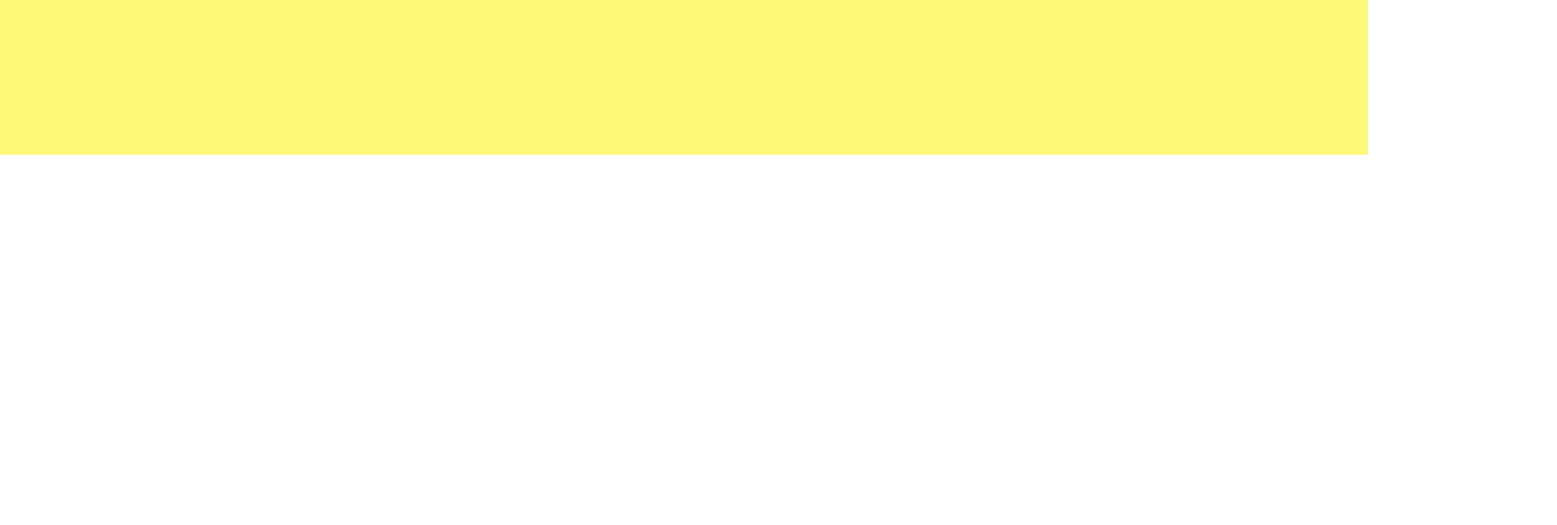
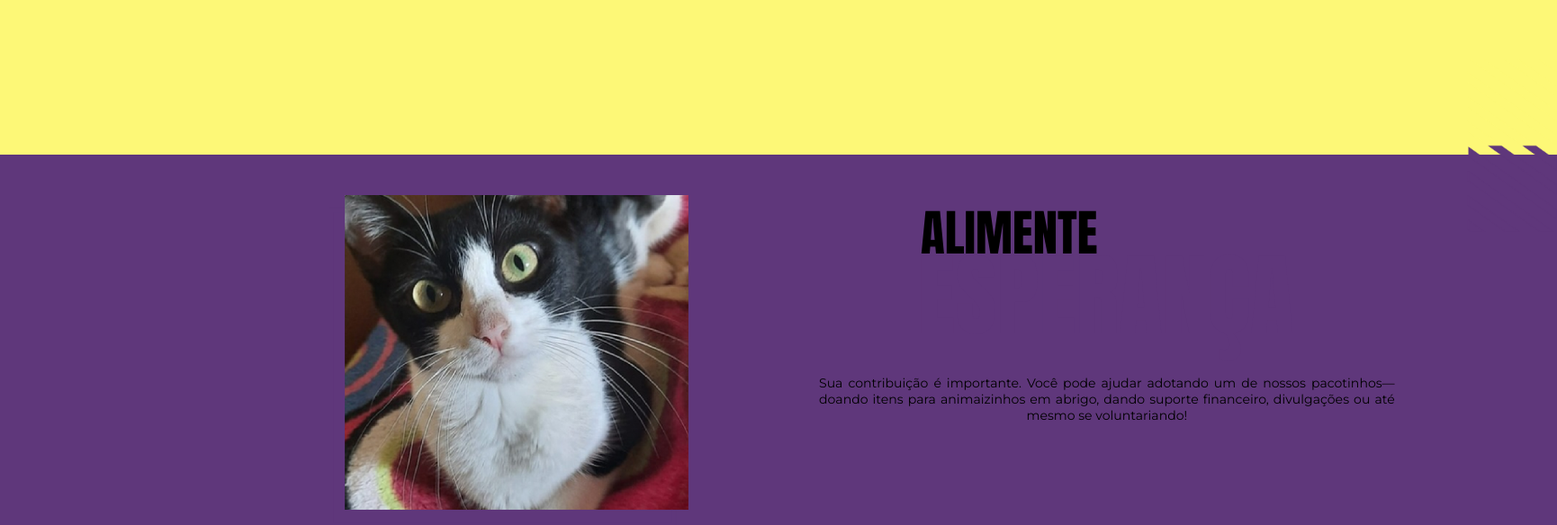
Before and after one commit to redmageii/CP3-Front-end-1ESPB, a plain HTML site: page MAIN FOLDER/Home/index.html in a window 1280 px wide. Shown: the part 1513-2097 px from the top of the page at 90% size, 1730 px wide, since content can reach past the window. Before the commit the page ends 1685 px from the top, so only its background shows below. Drawn offline with Linux system fonts and the light colour scheme.

Commit message:
add: cat image and second text along with styles

```diff
--- a/MAIN FOLDER/Home/index.html
+++ b/MAIN FOLDER/Home/index.html
@@ -20,6 +20,10 @@
 </header>
 
 <body>
+    <div class="wrap">
+        <div class="line"></div>
+    </div>
+
     <video autoplay muted loop> <!--VÍDEO PERSONALIZADO INTRODUTÓRIO DA HOMEPAGE, MUTADO E COM LOOP-->
         <source src="media/home-intro.mp4" type="video/mp4">
     </video>
@@ -28,11 +32,18 @@
 
     <div class="home_text">
         <img src="media/dog.png" class="dog">
+        <img src="media/crosshatch-01.png" class="crosshatch">
         <p class="welcome">SEJA BEM-VINDO, </p>
         <p class="friend">AMIGUINHO!</p>
         <p class="text1">Somos um projeto voluntário mantido por recursos próprios e doações. Nosso objetivo é ajudar animais abandonados a encontrar um lar e uma família que os ame. Também atuamos em comunidades carentes e realizamos trabalhos de conscientização à população, castração e resgate de animais em condições precárias! </p>
     <div>
 
+    <div class="home_text2">
+        <img src="media/cat-01.png" class="cat">
+        <p class="alimente">ALIMENTE</p>
+        <p class="esperança">ESPERANÇA</p>
+        <p class="text2">Sua contribuição é importante. Você pode ajudar adotando um de nossos pacotinhos—doando itens para animaizinhos em abrigo, dando suporte financeiro, divulgações ou até mesmo se voluntariando! </p>
+    </div>
 
 
 
--- a/MAIN FOLDER/Home/style.css
+++ b/MAIN FOLDER/Home/style.css
@@ -142,3 +142,64 @@ a.donate_btn, a.adopt_btn {
     margin-top:100px;
     position:absolute;
 }
+
+.home_text img.crosshatch {
+    height:auto;
+    width:100px;
+    margin-left: 1360px;
+    margin-top:469px;
+    position:absolute;
+}
+
+.line {
+    width: 71%;
+    height: 3px;
+    background-color: #FDF877;
+    position: absolute;
+    z-index: 995;
+    top: 661px;
+    left: 50%;
+    transform: translateX(-50%);
+
+}
+
+/*PARÂMETROS PARA A SEGUNDA SEÇÃO DA PÁGINA*/
+.home_text2 img.cat {
+    height:auto;
+    width:400px;
+    margin-left: 95px;
+    margin-top:120px;
+    position:absolute;
+
+}
+
+.home_text2 p.alimente {
+    font-family: "Anton", sans-serif;
+    font-size: 55px;
+    color: #000000;
+    margin-left:753px;
+    margin-top: 120px;
+    position:absolute;
+}
+.home_text2 p.esperança {
+    font-family: "Anton", sans-serif;
+    font-size: 100px;
+    color: #5F377B;
+    margin-left:750px;
+    margin-top: 155px;
+    position:absolute;
+}
+.home_text2 p.text2 {
+    font-family: 'Montserrat', sans-serif;
+    font-size: 1.1vw;
+    font-weight:400;
+    color: #000000;
+    /*AJUSTE DE MARGEM PARA O TEXTO*/
+    text-align: justify;
+    text-align-last: center;
+    margin-left:640px;
+    width: 54%;
+    margin-top: 320px;
+    position:absolute;
+
+}
```
Also changed, not shown: MAIN FOLDER/Home/media/cat-01.png (added), MAIN FOLDER/Home/media/crosshatch-01.png (added).
